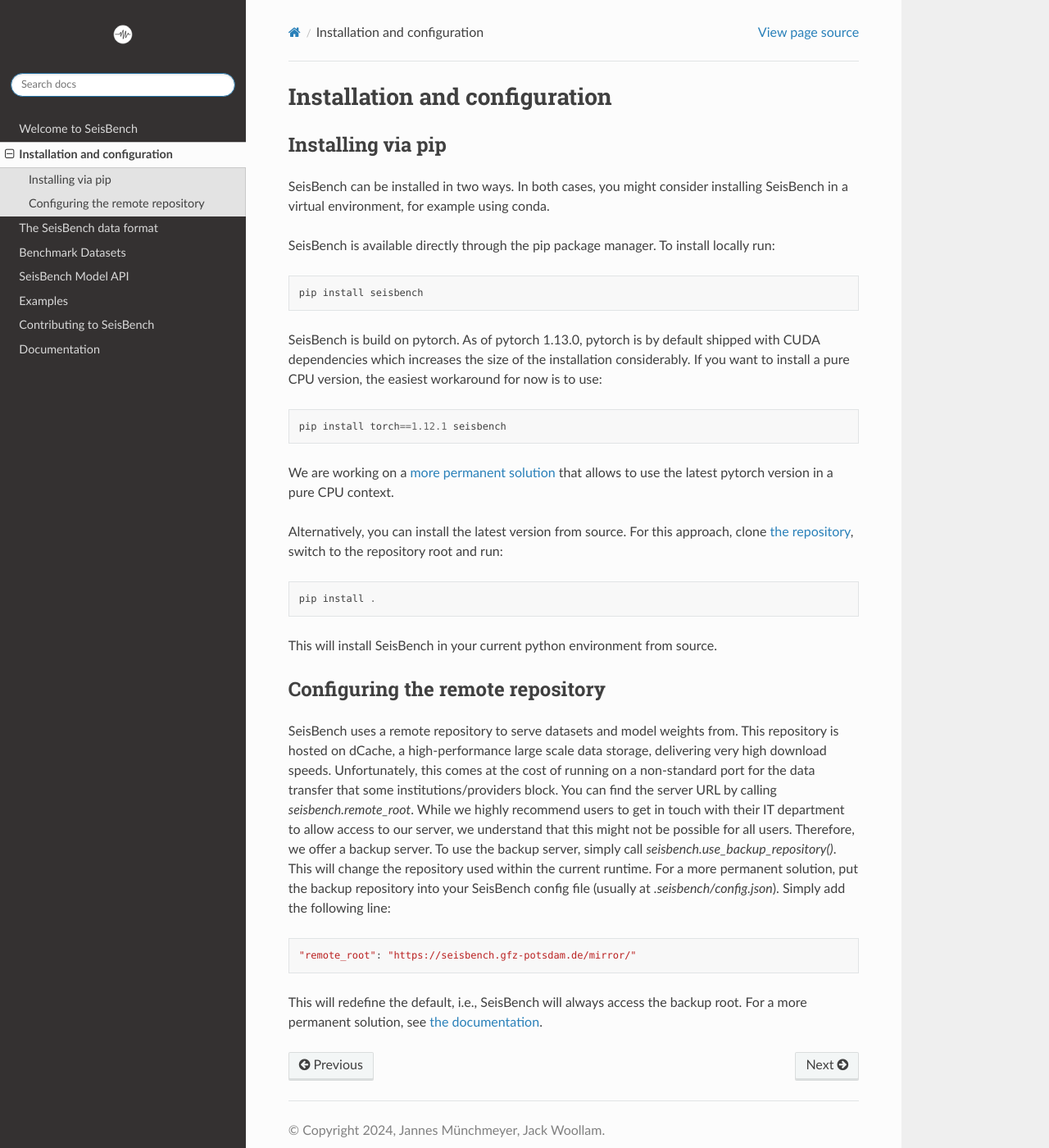
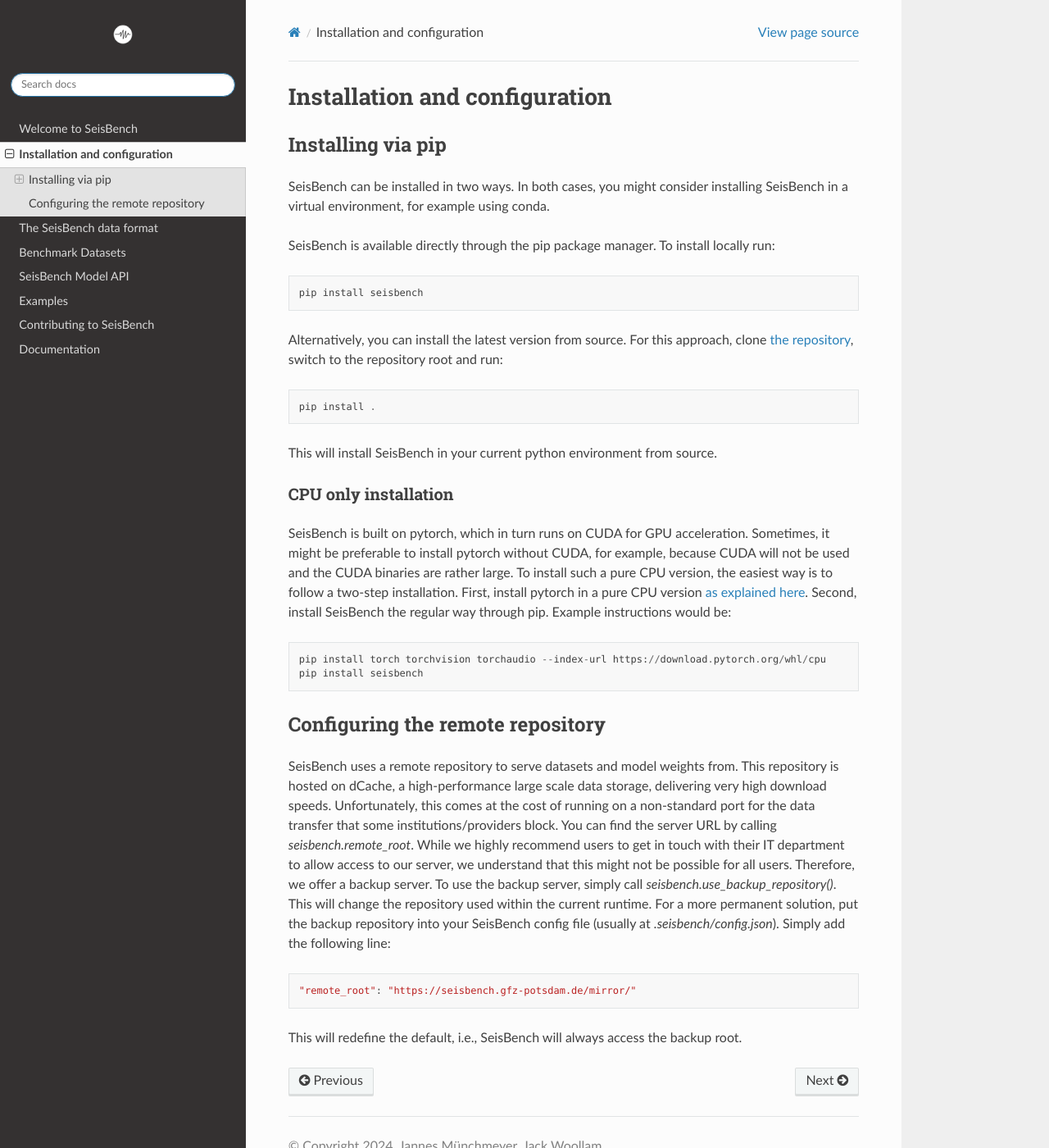
Before and after one commit to seisbench/seisbench, a Sphinx documentation site: the page built from docs/pages/installation_and_usage.rst, in a window 1280 px wide and 1400 px high. Shown: the whole window at 82% size. Built offline with Sphinx 7.4.7 and the Read the Docs theme 2.0.0, drawn with Linux system fonts in a browser that asks for light colours.

Commit message:
Document installation without CUDA
Added documentation to README and documentation

```diff
--- a/docs/pages/installation_and_usage.rst
+++ b/docs/pages/installation_and_usage.rst
@@ -13,19 +13,24 @@
 
     pip install seisbench
 
-SeisBench is build on pytorch.
-As of pytorch 1.13.0, pytorch is by default shipped with CUDA dependencies which increases the size of the installation considerably.
-If you want to install a pure CPU version, the easiest workaround for now is to use: ::
-
-    pip install torch==1.12.1 seisbench
-
-We are working on a `more permanent solution <https://github.com/seisbench/seisbench/issues/141>`_ that allows to use the latest pytorch version in a pure CPU context.
-
 Alternatively, you can install the latest version from source. For this approach, clone `the repository <https://github.com/seisbench/seisbench>`_, switch to the repository root and run: ::
 
     pip install .
 
 This will install SeisBench in your current python environment from source.
+
+CPU only installation
+^^^^^^^^^^^^^^^^^^^^^
+
+SeisBench is built on pytorch, which in turn runs on CUDA for GPU acceleration.
+Sometimes, it might be preferable to install pytorch without CUDA, for example, because CUDA will not be used and the CUDA binaries are rather large.
+To install such a pure CPU version, the easiest way is to follow a two-step installation.
+First, install pytorch in a pure CPU version `as explained here <https://pytorch.org/>`_.
+Second, install SeisBench the regular way through pip.
+Example instructions would be: ::
+
+    pip install torch torchvision torchaudio --index-url https://download.pytorch.org/whl/cpu
+    pip install seisbench
 
 Configuring the remote repository
 ---------------------------------
@@ -44,4 +49,3 @@
     "remote_root": "https://seisbench.gfz-potsdam.de/mirror/"
 
 This will redefine the default, i.e., SeisBench will always access the backup root.
-For a more permanent solution, see `the documentation <https://seisbench.readthedocs.io/en/stable/pages/installation_and_usage.html>`_.
```
Also changed, not shown: README.md (+13 -8 lines).
